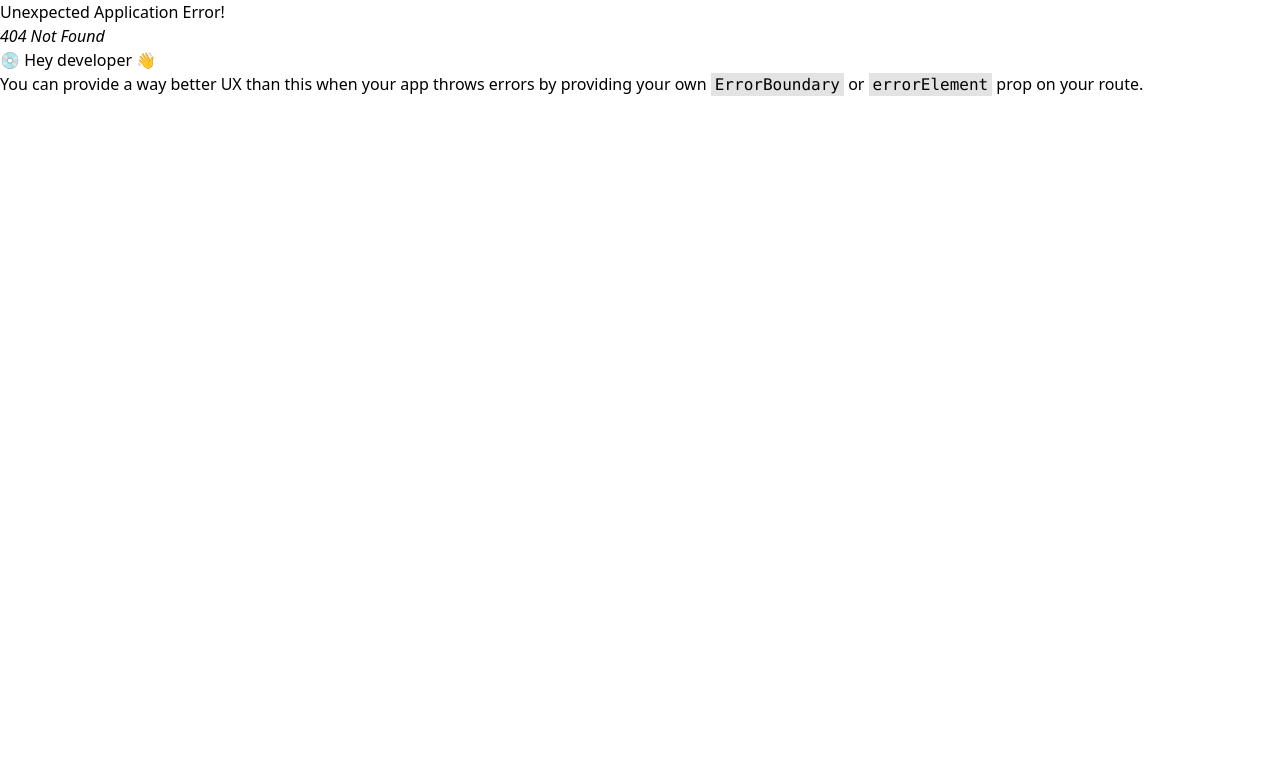
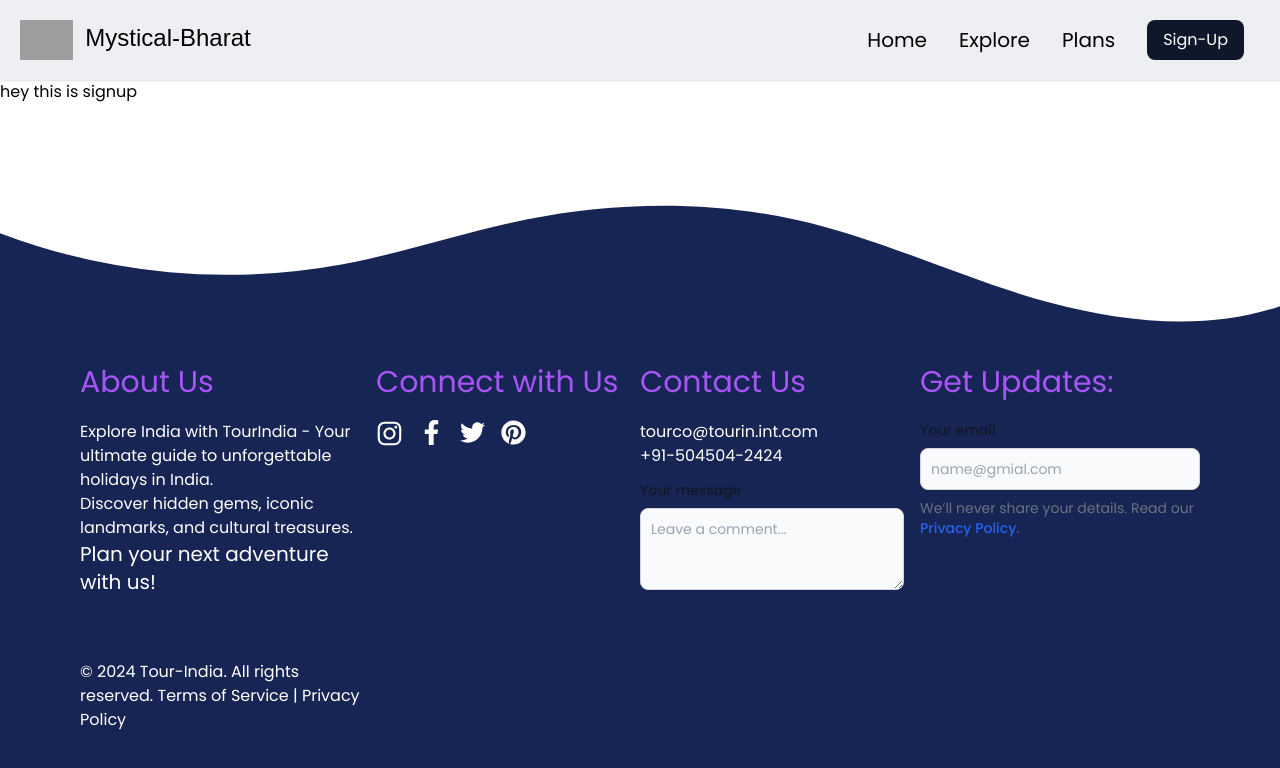
Before and after one commit to Smit-Bharshankar/Mystical-Bharat, a React (Vite) app: page /signup in a window 1280 px wide. Before the commit this address had no page. Shown: the top 768 px of the page. Built offline with nearby package versions, Linux system fonts and the light colour scheme; grey boxes are pictures that could not be loaded; a web font is replaced by a local one.

Commit message:
first commit for signup

```diff
--- a/src/Components/Navbar/Navbar.jsx
+++ b/src/Components/Navbar/Navbar.jsx
@@ -12,10 +12,11 @@ const Navbar = () => {
     setisOpen(!isOpen);
   };
 
-  // const Menu = (e) => {
-  //   let list = document.querySelector('ul');
-  //   e.name === 'menu' ? (e.name = 'close',list.classList.add('top-[80px]') , list.classList.add('opacity-100')) : (e.name = 'menu' , list.classList.remove('top-[80px]') , list.classList.remove('opacity-100'))
-  // }
+
+
+
+
+
 
   return (
     <nav className='p-5 bg-gray-200  font-poppins shadow bg-opacity-65 md:flex md:items-center md:justify-between'>
@@ -46,11 +47,11 @@ const Navbar = () => {
             Plans
           </NavLink>
         </li>
-        <div className='mx-4 ' onClick={toggleMenu}>
+        <NavLink to='/signup' className='mx-4 ' >
           <button className='bg-slate-900 px-4 py-2 font-poppins text-white rounded-lg duration-500 hover:bg-black '>
             Sign-Up
           </button>
-        </div>
+        </NavLink>
       </ul>
 
     </nav>
--- /dev/null
+++ b/src/Components/Sign-In/Signup.jsx
@@ -0,0 +1,9 @@
+import React from 'react'
+
+export default function Signup() {
+  return (
+    <div>
+      hey this is signup
+    </div>
+  )
+}
--- a/src/main.jsx
+++ b/src/main.jsx
@@ -6,6 +6,7 @@ import { Route, RouterProvider , createBrowserRouter, createRoutesFromElements }
 import Home from './Components/Home/Home.jsx'
 import Explore from './Components/Explore/Explore.jsx'
 import Plans from './Components/Plans/Plans.jsx'
+import Signup from './Components/Sign-In/Signup.jsx'
 
 const router = createBrowserRouter(
   createRoutesFromElements(
@@ -13,6 +14,7 @@ const router = createBrowserRouter(
 <Route path="" element={<Home/>} />
 <Route  path="explore" element={<Explore/>} />
 <Route path ="plans" element={<Plans/>} />
+<Route path ="signup" element={<Signup/>} />
 
 </Route>
 
```
